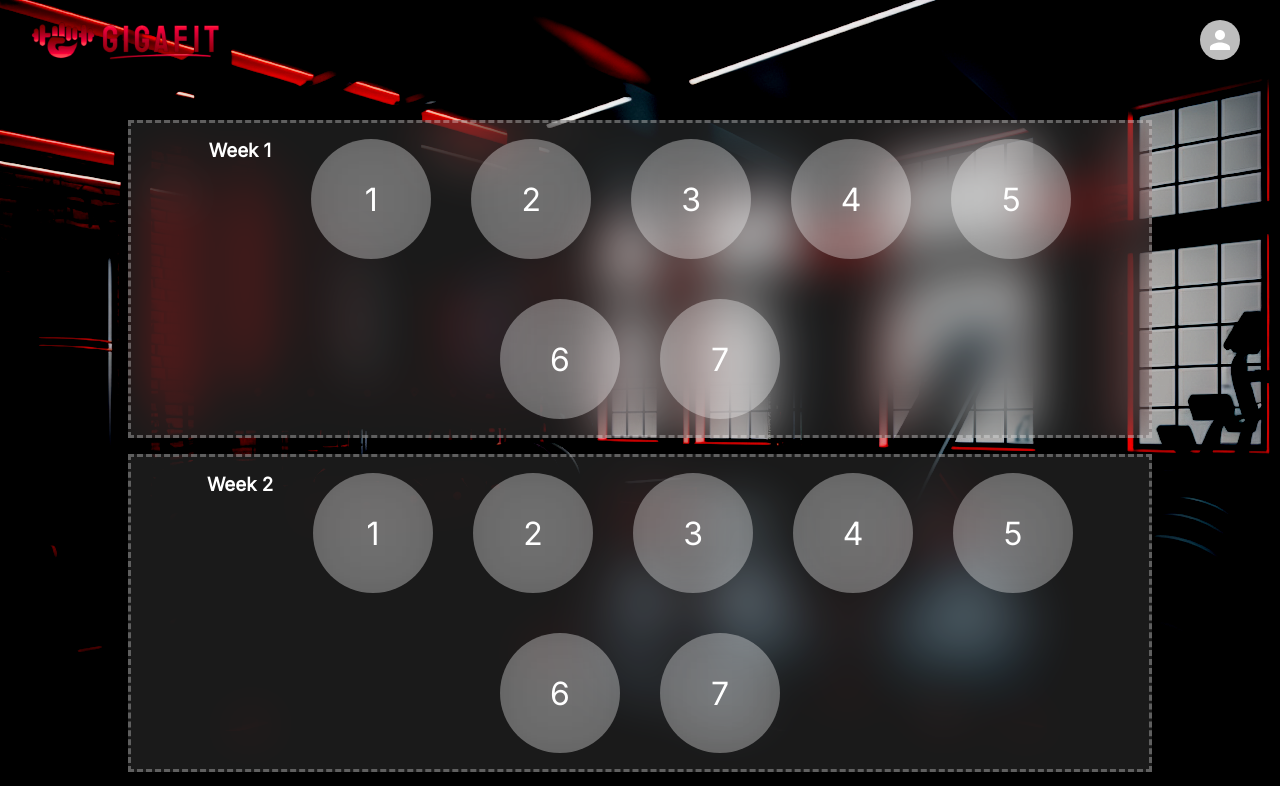
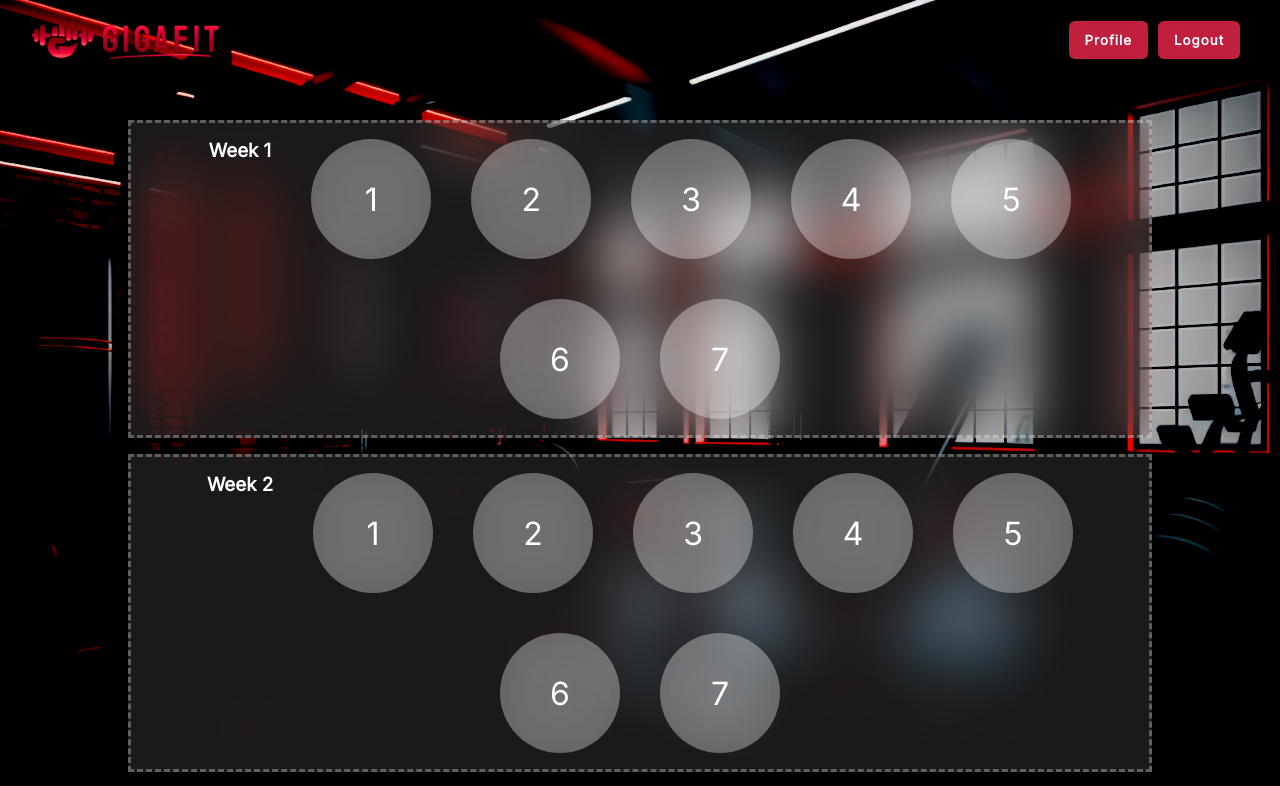
Before and after one commit to PiyushNegi1703/GigaFit, a React (Create React App) app in the folder frontend/: page /week in a window 1280 px wide. Shown: the top 786 px of the page. Built offline with nearby package versions, Linux system fonts and the light colour scheme.

Commit message:
minor changes in Profile Page

```diff
--- a/frontend/src/components/Navbar.js
+++ b/frontend/src/components/Navbar.js
@@ -2,29 +2,15 @@ import React from "react";
 import { useEffect, useState } from "react";
 import logo from "../assets/nav-logo desk.png";
 import logoRed from "../assets/logo.png";
-// import { CgProfile } from "react-icons/cg";
-import Avatar from "@mui/material/Avatar";
 import { useNavigate, useLocation } from "react-router-dom";
 import { useLogout } from "../hooks/useLogout";
-import { useAuthContext } from "../hooks/useAuthContext";
-import { Menu, MenuItem } from "@mui/material";
 
 const Navbar = () => {
   const [navbar, setNavbar] = useState(false);
   const [navbarLogo, setNavbarLogo] = useState(logoRed);
-
-  const [anchorEl, setAnchorEl] = React.useState(null);
-  const open = Boolean(anchorEl);
-  const handleClick = (event) => {
-    setAnchorEl(event.currentTarget);
-  };
-  const handleClose = () => {
-    setAnchorEl(null);
-  };
   const navigate = useNavigate();
   const location = useLocation();
   const { logout } = useLogout();
-  const { user } = useAuthContext();
 
   const changeBackground = () => {
     if (window.scrollY >= 20) {
@@ -55,32 +41,20 @@ const Navbar = () => {
         alt="logo"
         onClick={() => navigate("/home")}
       />
-      <div className="dropdown">
+      <div className="dropdown" style={{display: "flex", gap: "10px"}}>
         {location.pathname !== "/profile" ? (
           <>
-            <Avatar
-              className="dropbtn"
-              aria-controls={open ? "basic-menu" : undefined}
-              aria-haspopup="true"
-              aria-expanded={open ? "true" : undefined}
-              onClick={handleClick}
-              src={user?.pic}
-            />
-            <Menu
-              id="basic-menu"
-              anchorEl={anchorEl}
-              open={open}
-              onClose={handleClose}
-              MenuListProps={{
-                "aria-labelledby": "basic-button",
-              }}
-            >
-              <MenuItem onClick={() => navigate("/profile")}>Profile</MenuItem>
-              <MenuItem onClick={logoutHandle}>Logout</MenuItem>
-            </Menu>
+            <button onClick={() => navigate("/profile")} className="logout-button">
+              Profile
+            </button>
+            <button onClick={logoutHandle} className="logout-button">
+              Logout
+            </button>
           </>
         ) : (
-          <button onClick={logoutHandle} className="logout-button">Logout</button>
+          <button onClick={logoutHandle} className="logout-button">
+            Logout
+          </button>
         )}
       </div>
     </nav>
--- a/frontend/src/pages/Profile.css
+++ b/frontend/src/pages/Profile.css
@@ -144,7 +144,7 @@
     padding: 0.5em;
     border: none;
     outline: none;
-    color: white;
+    color: black;
     background-color: rgb(143, 143, 143);
     font-size: 1em;
 }
@@ -166,6 +166,14 @@
     letter-spacing: 1px;
     border: none;
     border-radius: 6px;
+    display: inline-flex;
+    justify-content: center;
+    align-items: center;
+    transition: all 0.2s;
+}
+
+.logout-button:hover, .modal-button:hover {
+    background-color: #ff3d61;
 }
 
 .modal-button {
@@ -180,11 +188,16 @@
     color: white;
     font-size: 1em;
     background-color: #c0203e;
+    transition: all 0.2s;
 }
 
 .cancel {
     color: #000;
-    background-color: #cccdde;
+    background-color: #b1b1b6;
+}
+
+.cancel:hover {
+    background-color: #ffffff;
 }
 
 .motion-div-container {
--- a/frontend/src/pages/Profile.js
+++ b/frontend/src/pages/Profile.js
@@ -1,6 +1,7 @@
 import { useAuthContext } from "../hooks/useAuthContext";
 import "./Profile.css";
 import bgImg from "../assets/login 2.png";
+import start from "../assets/2535489_368756-PB2XF5-477-removebg-preview.png";
 import Navbar from "../components/Navbar";
 import { useEffect, useState } from "react";
 import { AnimatePresence, motion } from "framer-motion";
@@ -62,16 +63,18 @@ const Profile = () => {
                   Add Workout
                 </motion.button>
             </div>
-
-            {/* <ul> */}
+            {workouts && workouts.length > 0 ?
             <div className="motion-div-container">
               <AnimatePresence>
                 {workouts && workouts.map((e, i) => (
                   <UserWorkoutDetails workout={e} key={i} />
-                ))}
+                  ))}
               </AnimatePresence>
+            </div> :
+            <div style={{display: "flex", alignItems: "center", justifyContent: "center"}}>
+              <img src={start} alt="" style={{filter: "hue-rotate(295deg) saturate(4)", maxWidth: "350px"}} />
             </div>
-            {/* </ul> */}
+                }
           </div>
           <WorkoutModal type='add' modalOpen={modalOpen} setModalOpen={setModalOpen} />
         </div>
```
Also changed, not shown: frontend/src/assets/2535489_368756-PB2XF5-477-removebg-preview.png (added).
